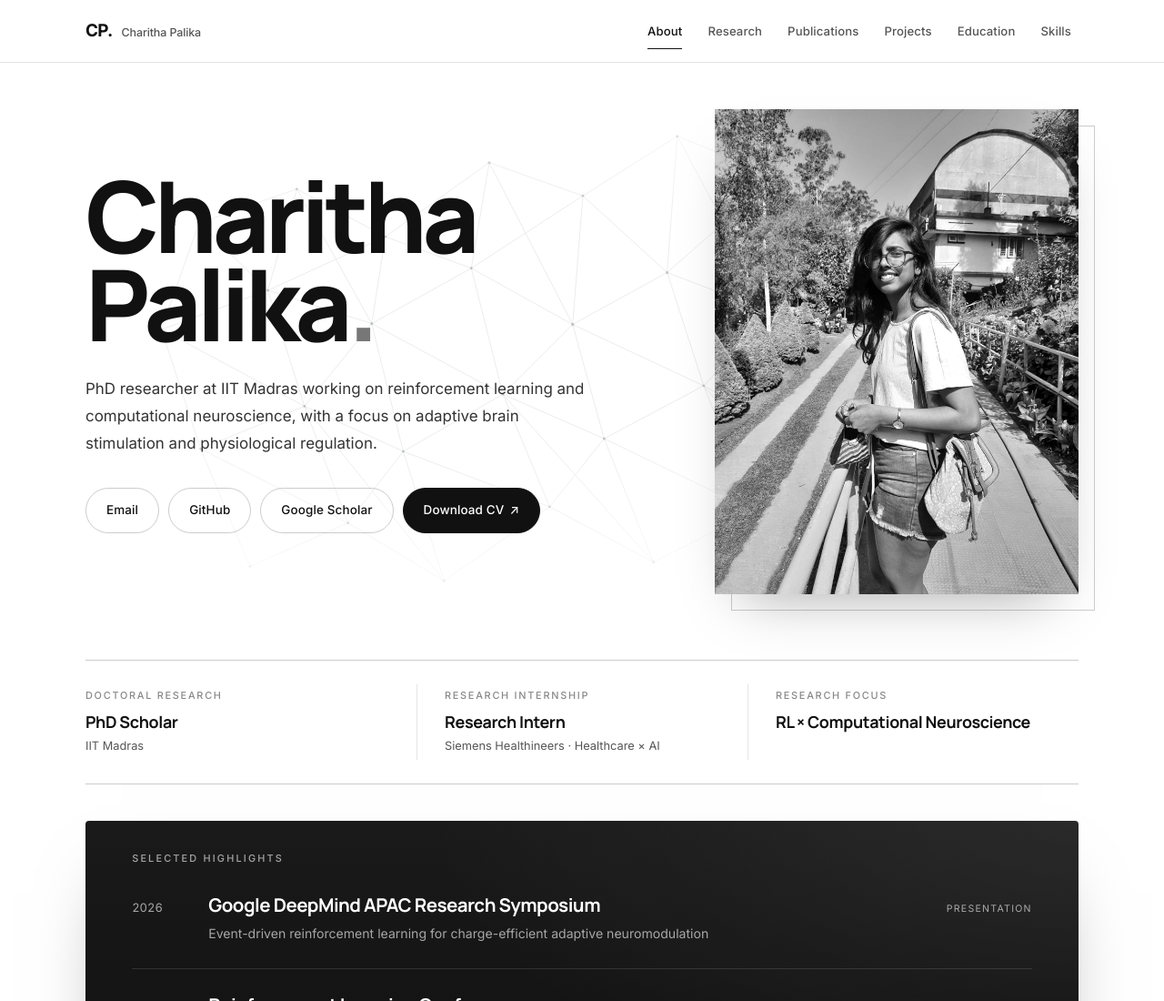
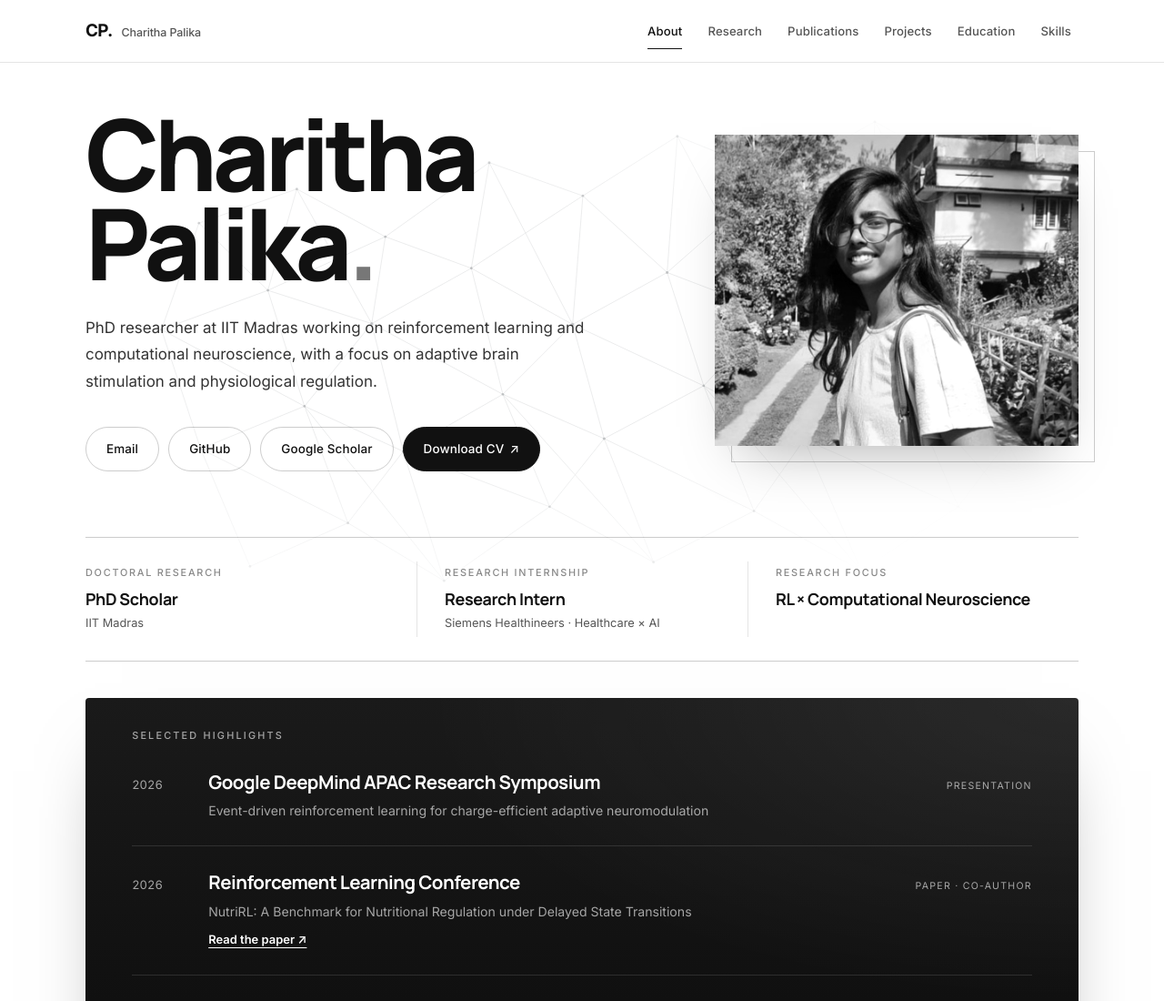
Before and after one commit to CharithaPalika/CharithaPalika.github.io, a plain HTML site: page index.html in a window 1280 px wide. Shown: the top 1100 px of the page at 91% size. Drawn offline with Linux system fonts and the light colour scheme.

Commit message:
Use cropped profile photo

```diff
--- a/index.html
+++ b/index.html
@@ -12,7 +12,7 @@
     <meta property="og:title" content="Charitha Palika — NeuroAI Researcher">
     <meta property="og:description" content="PhD researcher at IIT Madras working on reinforcement learning and computational neuroscience.">
     <meta property="og:url" content="https://charithapalika.github.io/">
-    <meta property="og:image" content="https://charithapalika.github.io/assets/charitha-profile.jpg">
+    <meta property="og:image" content="https://charithapalika.github.io/assets/charitha-profile-cropped.png">
     <meta property="og:image:alt" content="Portrait of Charitha Palika">
     <meta name="twitter:card" content="summary">
     <meta name="theme-color" content="#ffffff">
@@ -63,7 +63,7 @@
             </div>
             <figure class="hero-portrait">
                 <div class="portrait-frame">
-                    <img src="assets/charitha-profile.jpg" alt="Charitha Palika smiling outdoors" width="768" height="1024" fetchpriority="high">
+                    <img src="assets/charitha-profile-cropped.png" alt="Charitha Palika smiling outdoors" width="890" height="760" fetchpriority="high">
                 </div>
             </figure>
         </div>
```
